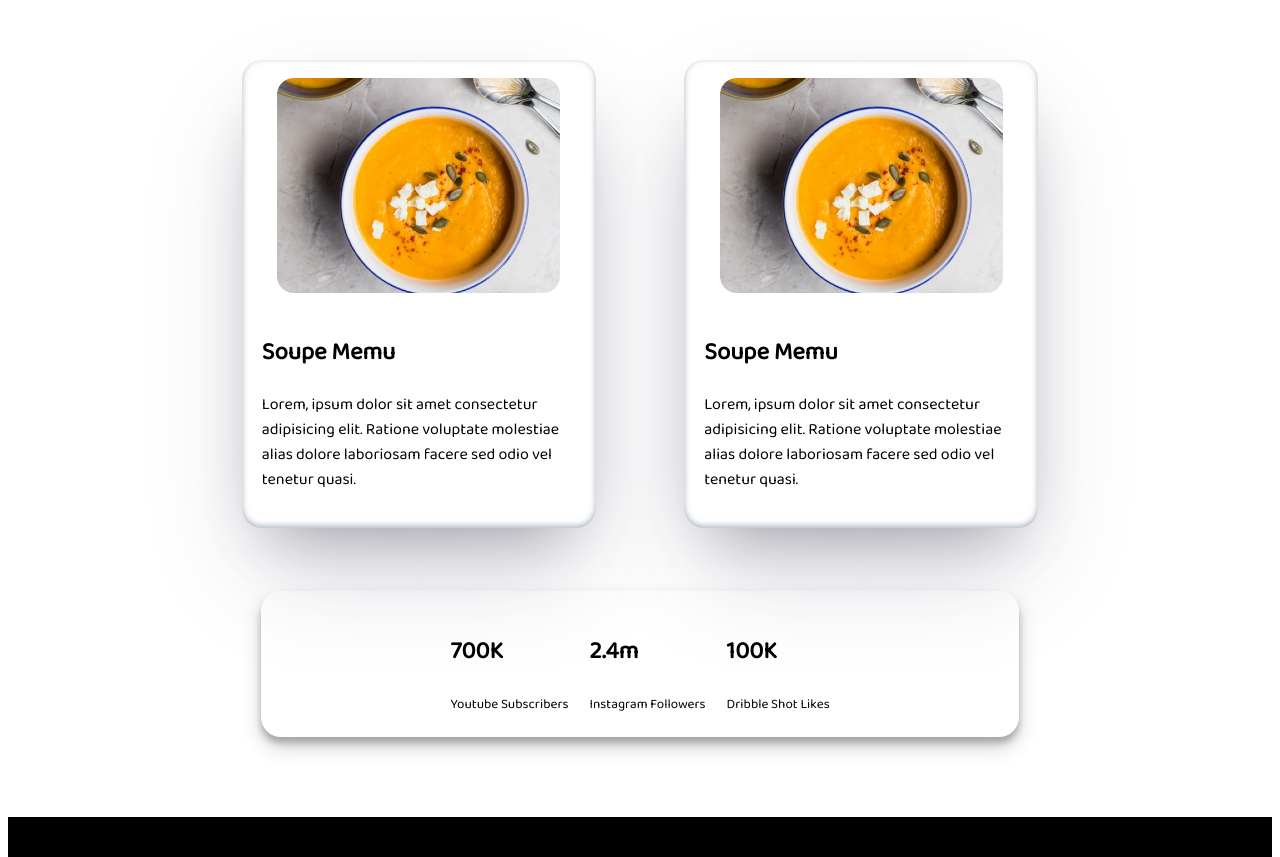
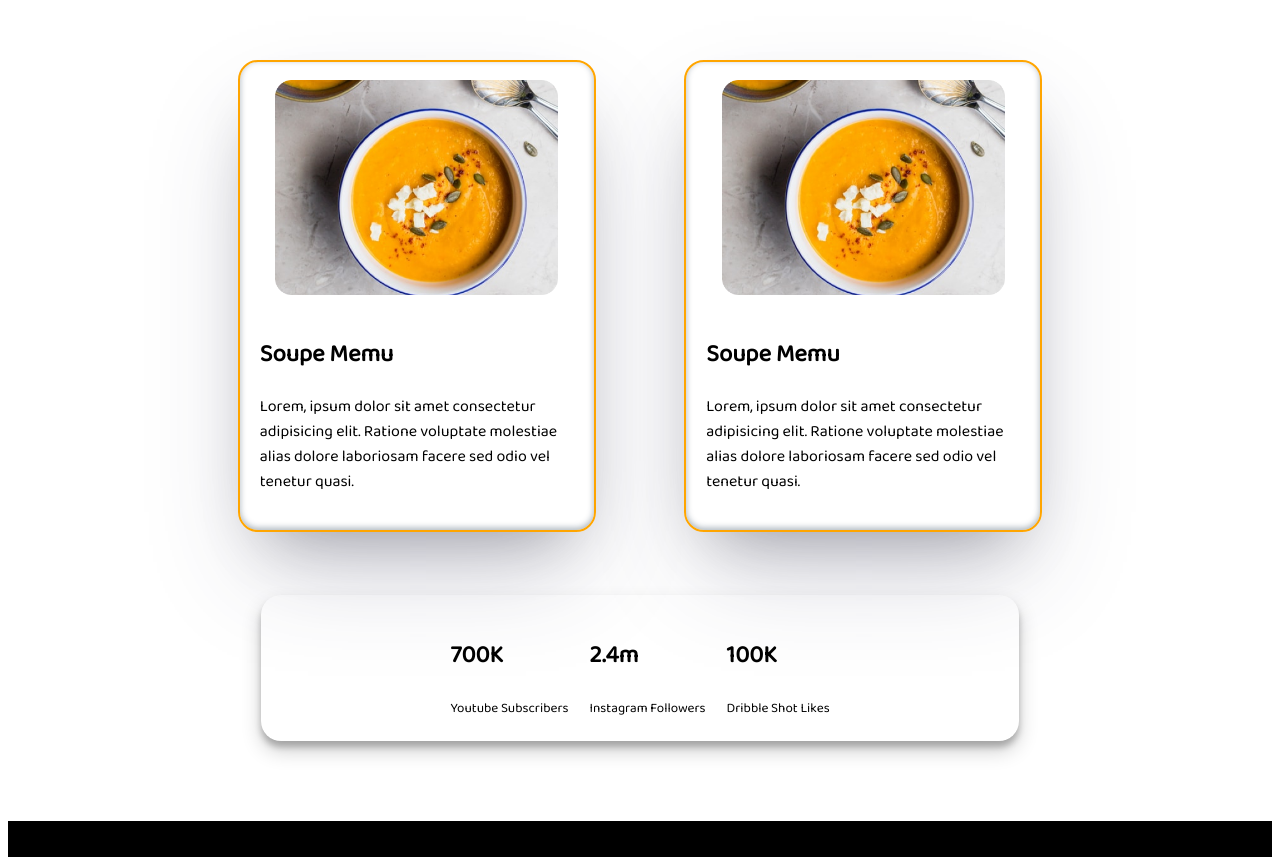
Before and after one commit to HasanMdKamrul/Eat-healthy-webpage, a plain HTML site: page index.html in a window 1280 px wide. Shown: the part 2048-2905 px from the top of the page. Drawn offline with Linux system fonts and the light colour scheme.

Commit message:
Border added to the reciepies title section

```diff
--- a/css/style.css
+++ b/css/style.css
@@ -102,6 +102,7 @@ section {
   border-radius: 20px;
   width: 40%;
   height: 50%;
+  border: 2px solid orange;
 }
 
 .title-text {
```
